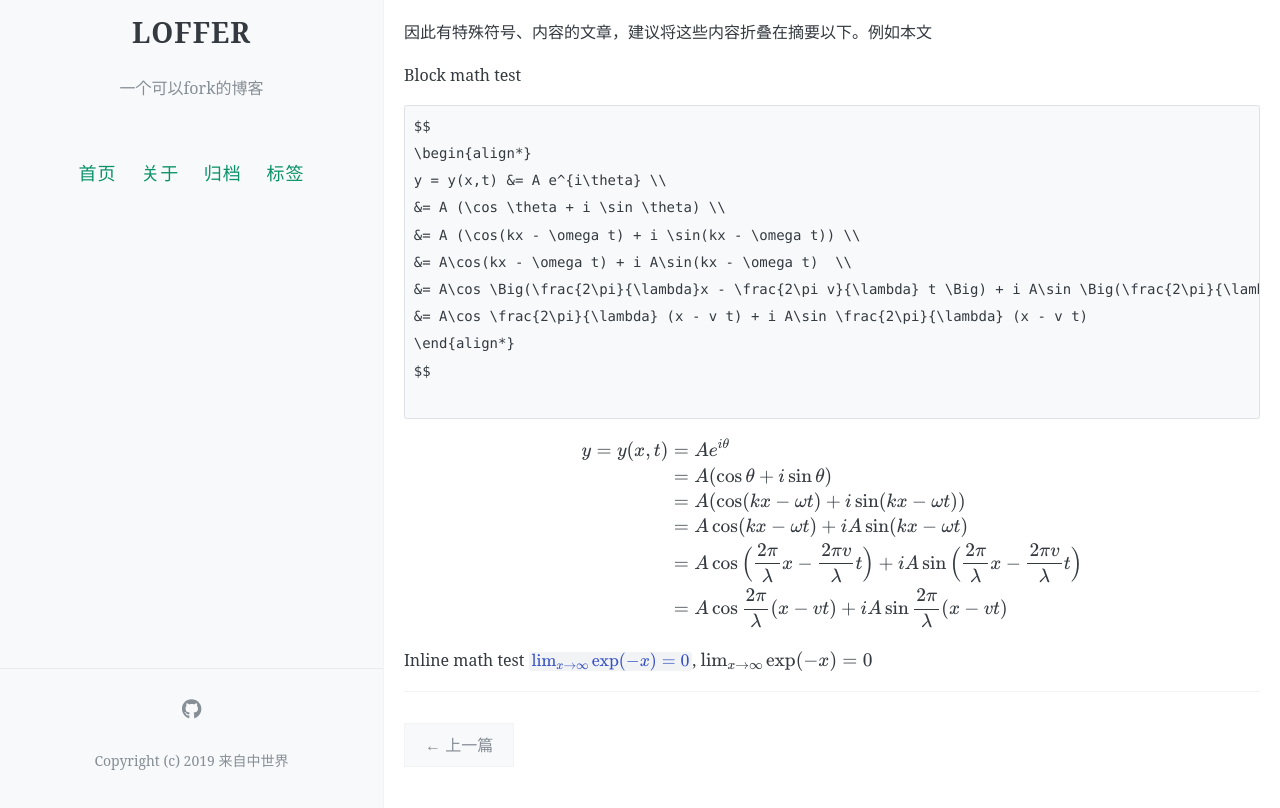
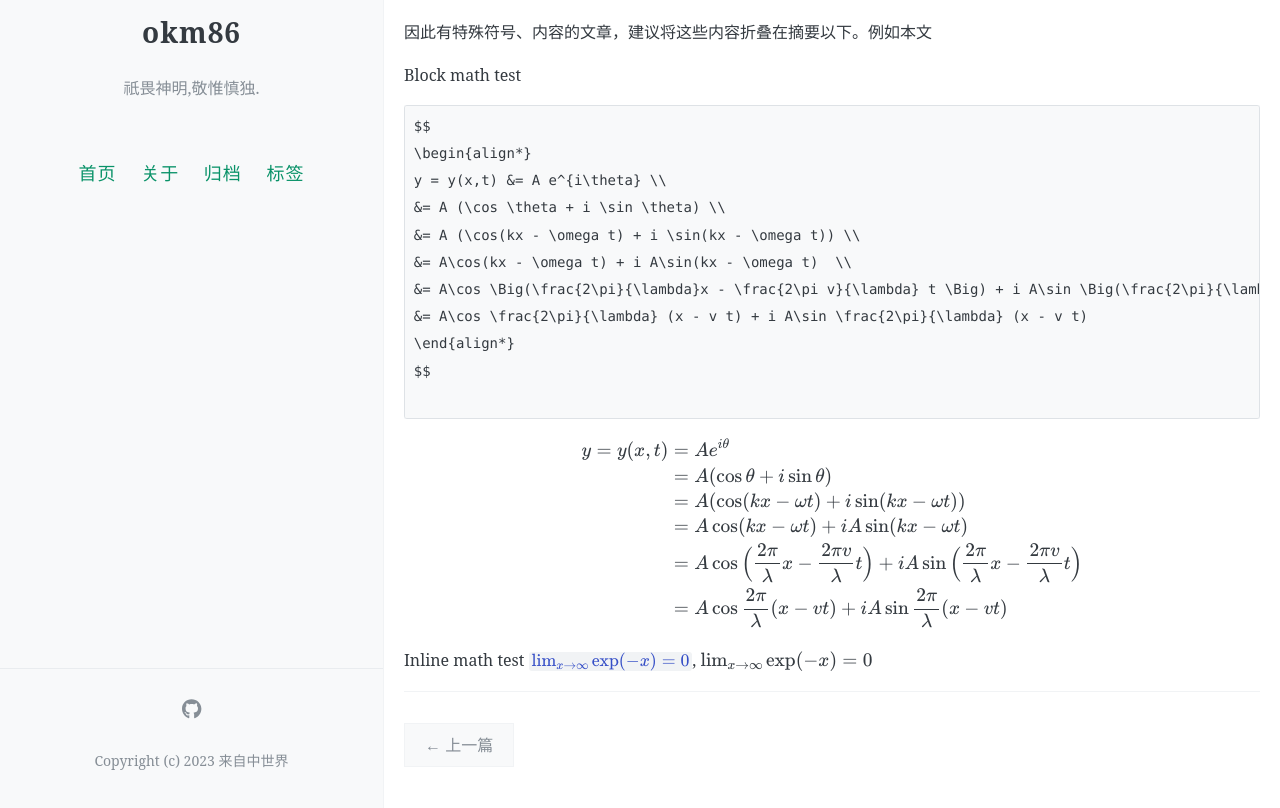
Before and after one commit to okm86/okm86.github.io, a Jekyll site: the page built from _posts/2019-07-24-math-test.md, in a window 1280 px wide and 1098 px high. Shown: the part 290-1098 px from the top of the window. Built offline with Jekyll 4.4.1, drawn with Linux system fonts in a browser that asks for light colours; formulas are drawn with MathJax 3; comment, search, counter and statistics services are not loaded.

Commit message:
_config.yml

```diff
--- a/_config.yml
+++ b/_config.yml
@@ -7,8 +7,8 @@
 # 井号后面的文字是说明文档，不会被程序读取。
 
 # 描述/签名
-name: LOFFER
-description: 一个可以fork的博客
+name: okm86
+description: 祇畏神明,敬惟慎独.
 
 # 输入你的网站域名（如果你没有添加自己的域名，而是直接用GitHub pages分配的域名的话可以省略）
 url:
@@ -16,7 +16,7 @@ url:
 # 添加你的博客的二级域名，一般来说是你的repository名
 # 如果你的博客的URL是：(http://yourusername.github.io/repository-name)
 # 那么就写成 "/repository-name"
-baseurl: /LOFFER
+baseurl: /okm86
 
 
 #
@@ -66,14 +66,14 @@ footer-links:
   youtube: # channel/<your_long_string> or user/<user-name>
 
 # 站点页脚的文字
-footer-text: Copyright (c) 2019 来自中世界
+footer-text: Copyright (c) 2023 来自中世界
 
 #
 # 评论，注意，请不要同时添加多种不同的评论区
 #
 
 # 输入Disqus shortname，即可添加评论区，请查阅文档，设置自己的disqus站点，不要继续使用我的站点loffer
-disqus: loffer #shortname
+disqus: #shortname
 
 # 输入Gitalk相关设定，即可添加评论区，具体请看教程
 gitalk:
```
